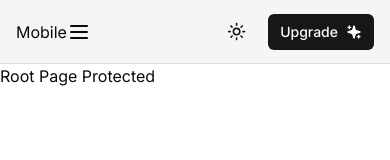
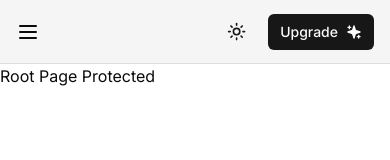
Before and after one commit to younu-Yun/ai-interviewer, a Next.js app: page / in a window 390 px wide. Shown: the top 160 px of the page. Built offline with nearby package versions, Linux system fonts and the light colour scheme.

Commit message:
Feat: 모바일사이즈일때 사이드바 액션 추가

```diff
--- a/components/header.tsx
+++ b/components/header.tsx
@@ -14,7 +14,6 @@
     <div className='fixed w-full z-50 flex justify-between items-center py-2 px-4 border-b border-primary/10 bg-secondary h-16'>
       <div className='flex items-center'>
         <MobileSidebar />
-        <Menu className='block md:hidden' />
         <Link href='/'>
           <h1 className={cn('hidden md:block text-xl md:text-3xl font-bold text-primary', font.className)}>my-interviewer</h1>
         </Link>
--- a/components/mobile-sidebar.tsx
+++ b/components/mobile-sidebar.tsx
@@ -1,3 +1,16 @@
+import { Menu } from 'lucide-react';
+import { Sheet, SheetContent, SheetTrigger } from './ui/sheet';
+import Sidebar from './sidebar';
+
 export const MobileSidebar = () => {
-  return <div>Mobile</div>;
+  return (
+    <Sheet>
+      <SheetTrigger className='md:hidden pr-4'>
+        <Menu></Menu>
+      </SheetTrigger>
+      <SheetContent side='left' className='p-0 bg-secondary pt-10 w-32'>
+        <Sidebar />
+      </SheetContent>
+    </Sheet>
+  );
 };
```
